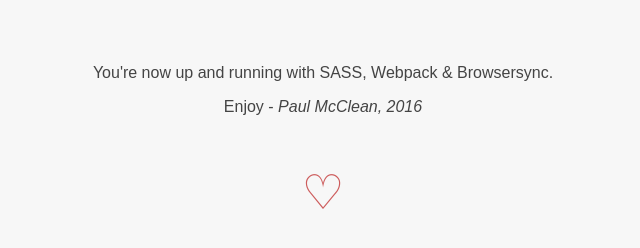
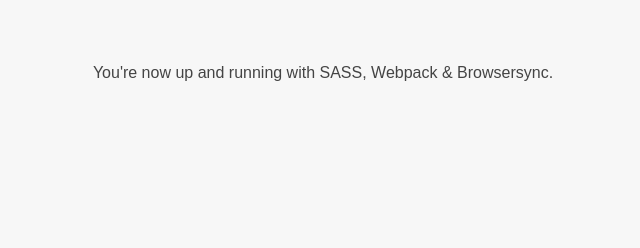
Before and after one commit to wutangpaul/web-start-lite, a website built with webpack: page src/index.html in a window 1280 px wide. Shown: the whole page, without its empty margins (317-957 px from the left). Built offline with nearby package versions, Linux system fonts and the light colour scheme; files whose address does not match are found by name.

Commit message:
Add new about page

```diff
--- a/src/index.html
+++ b/src/index.html
@@ -11,10 +11,7 @@
 </head>
 
 <body>
-  <div id="container"><p>You're now up and running with SASS, Webpack & Browsersync.</p>
-    <p>Enjoy - <em>Paul McClean, 2016</em></p>
-    <p class="heart">&#9825;</p>
-  </div>
+  <div id="container"><p>You're now up and running with SASS, Webpack & Browsersync.</p></div>
   <script src="bundle.js" defer></script>
 </body>
 
```
Also changed, not shown: src/about.html (added, +3 -0 lines).
